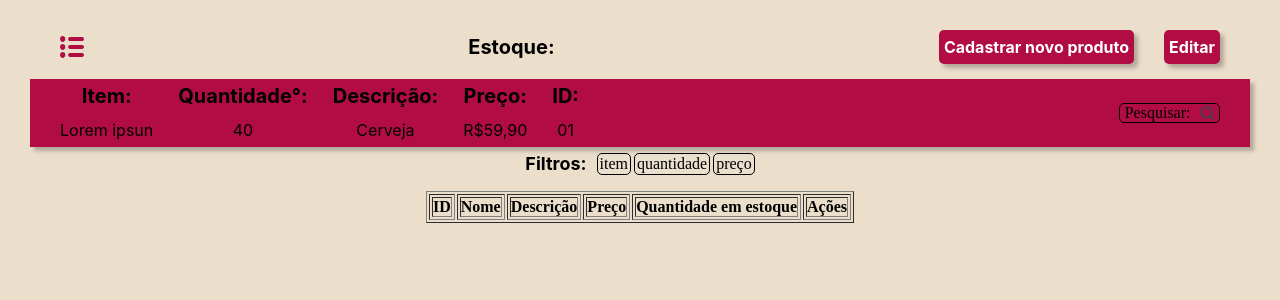
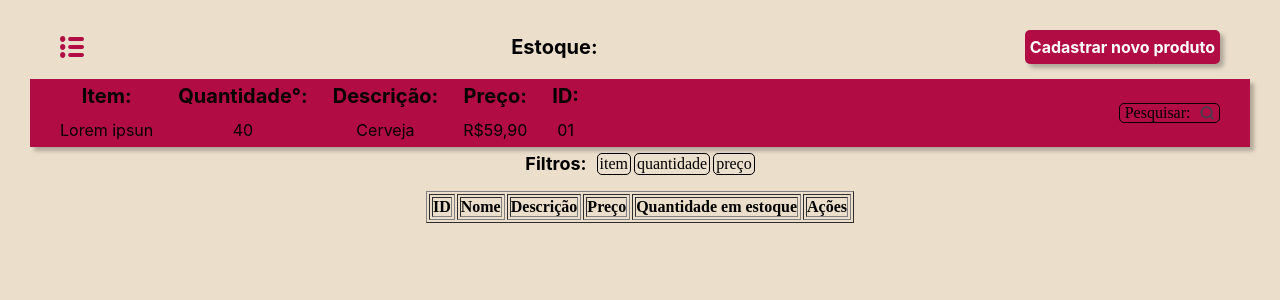
Before and after one commit to leonardobezrr/easytrade-frontend, a Next.js app: page /deskestoque in a window 1280 px wide. Shown: the top 300 px of the page. Built offline with nearby package versions, Linux system fonts and the light colour scheme.

Commit message:
remove botão editar sem uso

```diff
--- a/src/components/topestoque/index.js
+++ b/src/components/topestoque/index.js
@@ -17,7 +17,6 @@ export default function Top(){
                 <BotaoEstoque>
                     <Link href="/cadastrarproduto">Cadastrar novo produto</Link>
                 </BotaoEstoque>
-                <BotaoEstoque>Editar</BotaoEstoque>
             </div>
         </section>
     )
```
